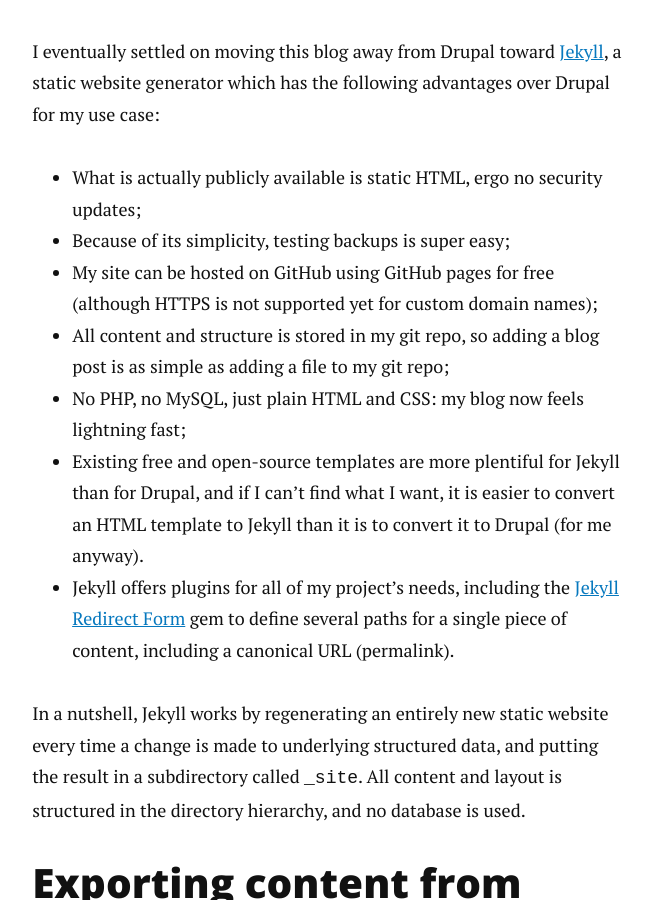
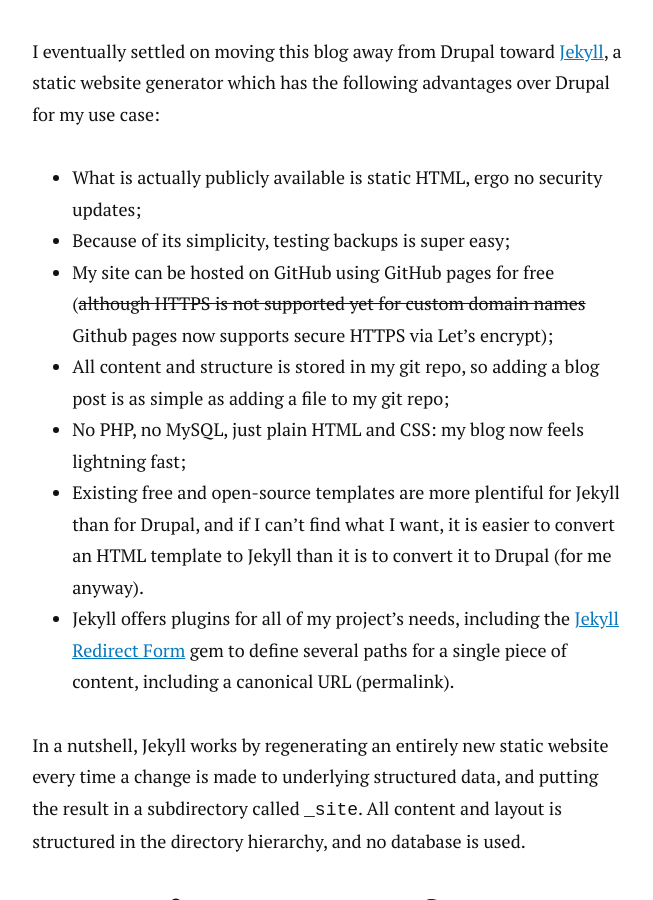
Before and after one commit to alberto56/dcycleblog, a Jekyll site: the page built from _posts/2016-10-30-know-when-not-to-use-drupal.markdown, in a window 1280 px wide and 900 px high, scrolled down 2876 px. Shown: the whole window, without its empty margins (310-963 px from the left). Built offline with Jekyll 4.4.1, drawn with Linux system fonts in a browser that asks for light colours; nearby versions of some CDN libraries; comment, search, counter and statistics services are not loaded.

Commit message:
Update 2016-10-30-know-when-not-to-use-drupal.markdown

```diff
--- a/_posts/2016-10-30-know-when-not-to-use-drupal.markdown
+++ b/_posts/2016-10-30-know-when-not-to-use-drupal.markdown
@@ -56,7 +56,7 @@
 
  * What is actually publicly available is static HTML, ergo no security updates;
  * Because of its simplicity, testing backups is super easy;
- * My site can be hosted on GitHub using GitHub pages for free (although HTTPS is not supported yet for custom domain names);
+ * My site can be hosted on GitHub using GitHub pages for free (~~although HTTPS is not supported yet for custom domain names~~ Github pages now supports secure HTTPS via Let's encrypt);
  * All content and structure is stored in my git repo, so adding a blog post is as simple as adding a file to my git repo;
  * No PHP, no MySQL, just plain HTML and CSS: my blog now feels lightning fast;
  * Existing free and open-source templates are more plentiful for Jekyll than for Drupal, and if I can't find what I want, it is easier to convert an HTML template to Jekyll than it is to convert it to Drupal (for me anyway).
```
